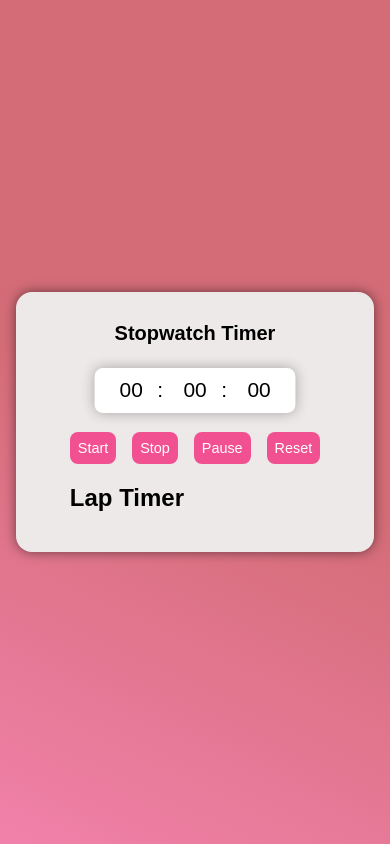
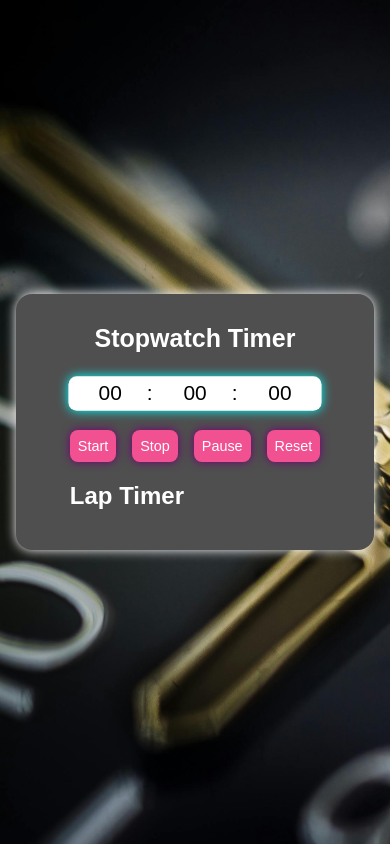
Before and after one commit to akashasahu07/Stopwatch-Timer, a plain HTML site: page index.html in a window 390 px wide. Drawn offline with Linux system fonts and the light colour scheme.

Commit message:
image and color design update

```diff
--- a/style.css
+++ b/style.css
@@ -5,7 +5,9 @@
 }
 
 body {
-    background: linear-gradient(25deg, #f181aa, #d36c76 50%);
+    /* background: linear-gradient(25deg, #f181aa, #d36c76 50%); */
+    background-image: url(images/background.jpg);
+    background-size: cover;
     display: flex;
     justify-content: center;
     align-items: center;
@@ -14,10 +16,10 @@ body {
 }
 
 .container {
-    background-color: #eee9e9;
+    background-color: #4f4f4f;
     border-radius: 16px;
     padding: 30px;
-    box-shadow: 0 0 12px rgba(0, 0, 0, 0.5);
+    box-shadow: 0 0 12px #fff;
     display: flex;
     flex-direction: column;
     align-items: center;
@@ -31,6 +33,7 @@ body {
 .title {
     font-size: 30px;
     margin-bottom: 1.5rem;
+    color: #fff;
 }
 
 .stopwatch {
@@ -45,7 +48,7 @@ body {
     background-color: #fff;
     padding: 20px;
     border-radius: 8px;
-    box-shadow: 0 0 12px rgba(0, 0, 0, 0.3);
+    box-shadow: 0 0 10px cyan;
     animation: pulse 1.5s infinite alternate;
 }
 
@@ -78,15 +81,17 @@ button {
     border: none;
     border-radius: 8px;
     cursor: pointer;
+    box-shadow: 0 0 10px #6e0074;
     transition: background-color 0.3s ease-in-out;
 }
 
 button:hover {
-    background-color: #d72a76;
+    background-color: #89023c;
 }
 
 .lap-title {
     font-size: 1.5rem;
+    color: #fff;
 }
 
 .laps {
@@ -98,14 +103,14 @@ ul {
     max-height: 200px;
     background-color: #fff;
     border-radius: 8px;
-    box-shadow: 0 0 12px rgba(0, 0, 0, 0.3);
+    box-shadow: 0 0 12px #7a3c02;
     margin-top: 10px;
 
 }
 
 li {
     padding: 1rem;
-    border-bottom: 1px solid #e0e0e0;
+    border-bottom: 2px solid #5e5e5e;
 }
 
 li:last-child {
@@ -119,17 +124,17 @@ li span {
 /* Optional: Further tweak for very small devices */
 @media (max-width: 500px) {
     .title {
-        font-size: 20px;
+        font-size: 25px;
         text-align: center;
     }
 
     .timer {
         font-size: 20px;
-        padding: 10px;
+        padding: 5px;
     }
 
     .timer span {
-        width: 50px;
+        width: 70px;
     }
 
     button {
```
Also changed, not shown: images/background.jpg (added).
